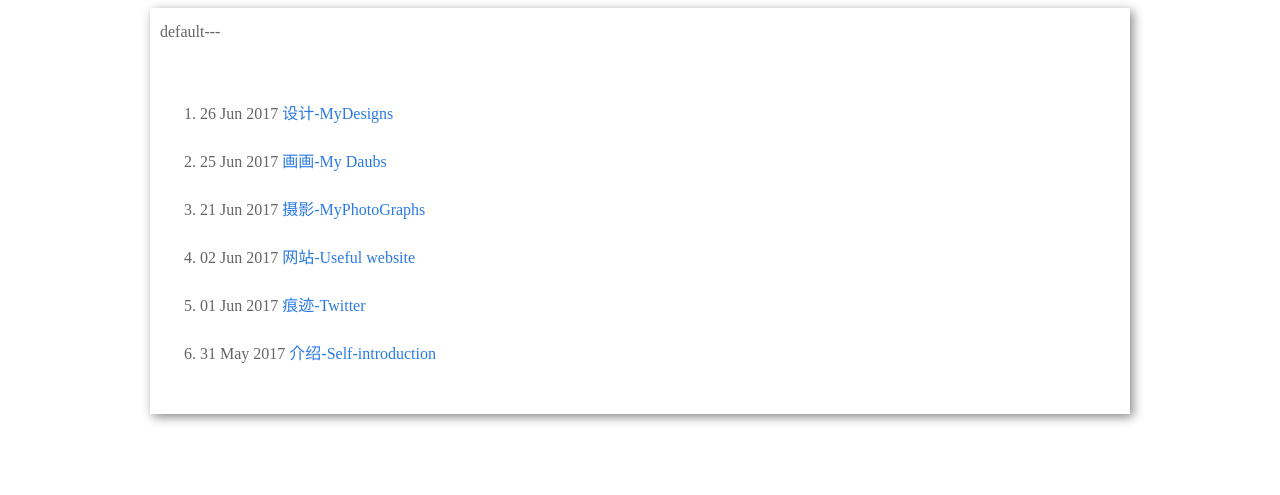
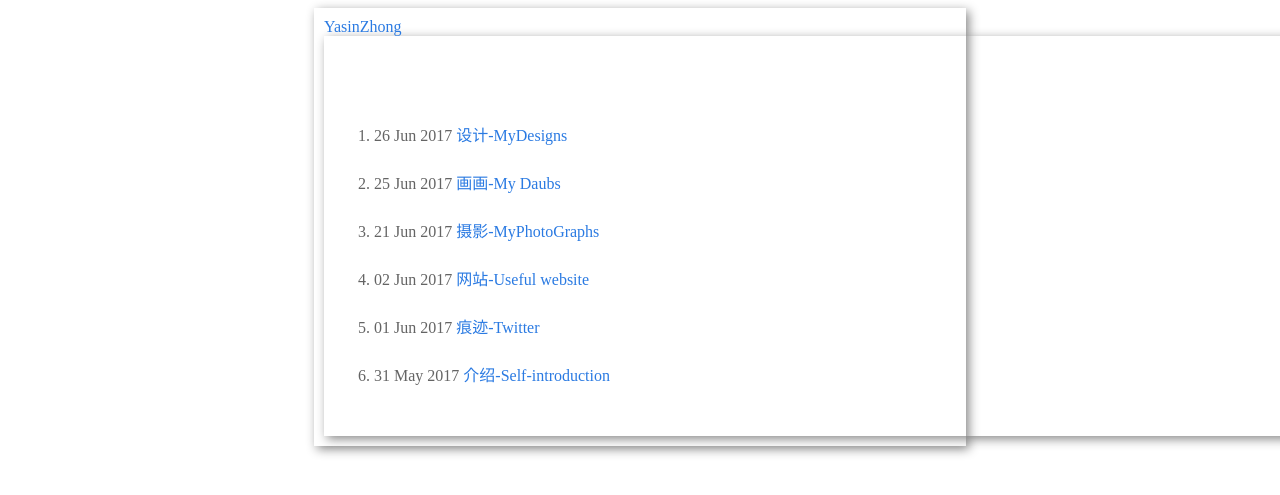
Before and after one commit to YasinZhong/yasinzhong.github.io, a Jekyll site: the page built from index.html, in a window 1280 px wide. Shown: the top 495 px of the page. Built offline with Jekyll 4.4.1, drawn with Linux system fonts in a browser that asks for light colours.

Commit message:
usedefault

```diff
--- a/_layouts/default.html
+++ b/_layouts/default.html
@@ -7,11 +7,14 @@
 	</head>
 
 	<body>
-		<div id="div-content">
-			default---
-			　　　　{{ content }}
+
+		<div id="div-header">
+			<a href="http://www.caihe.org">YasinZhong</a>
 
 		<div>
+
+		<div id="div-content">{{ content }}<div>
+
 		<script type="text/javascript" src="/cssjs/a.js"></script>
 	</body>
 </html>
--- a/cssjs/a.css
+++ b/cssjs/a.css
@@ -5,7 +5,7 @@
 	color:rgb(100,100,100);
 }
 
-#div-content
+#div-content,#div-header
 {
 	margin: auto;
 	height: auto;
--- a/cssjs/a.js
+++ b/cssjs/a.js
@@ -24,3 +24,4 @@
 			//调整展示样式，如果是移动设备【宽度大于高度是横屏，宽度小于 38 厘米，通常是移动设备，或者低分辨率的电脑
 		}
 		FGoodWidth("div-content");
+		FGoodWidth("div-content");
```
Also changed, not shown: favicon.ico (added).
